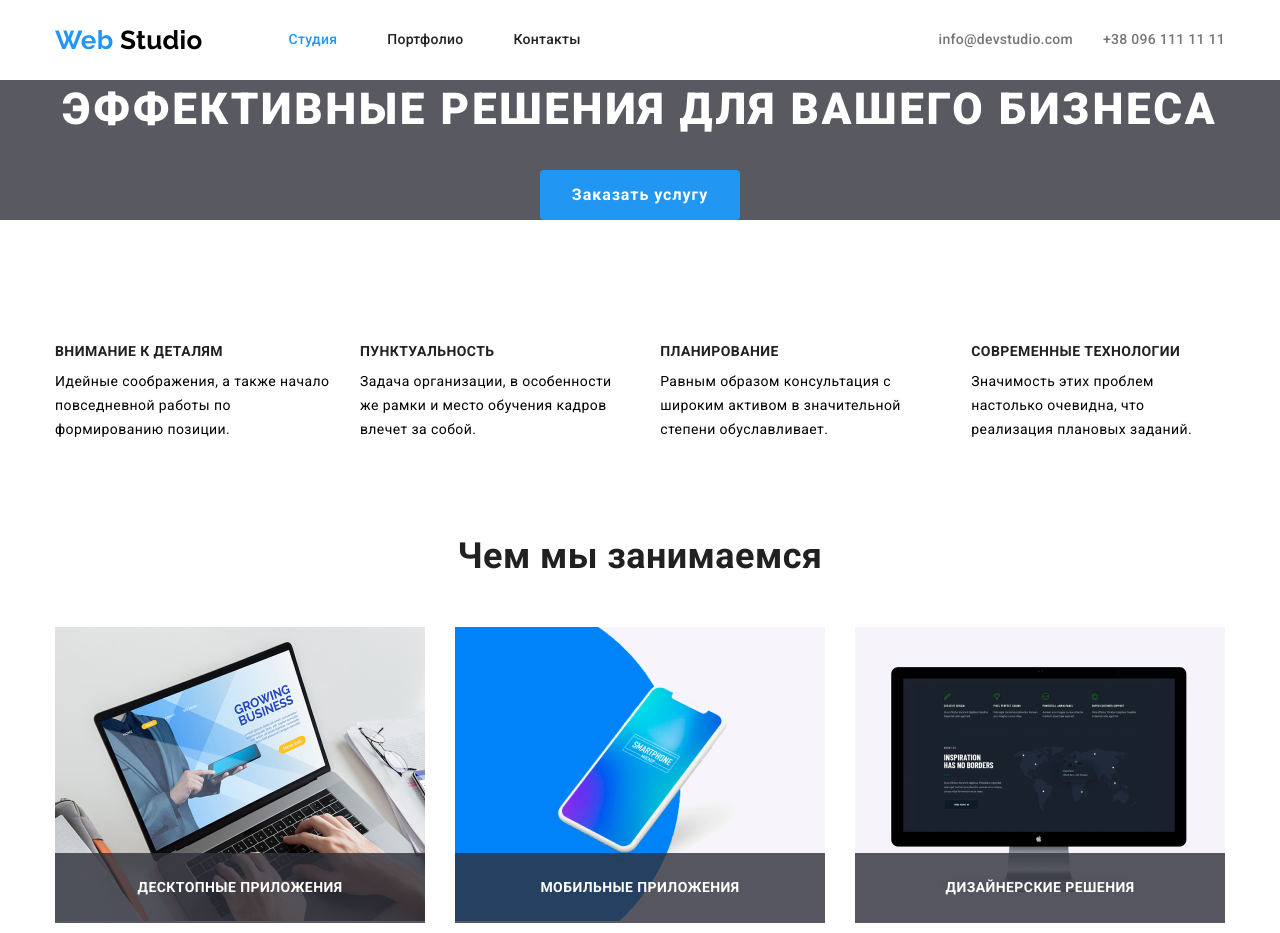
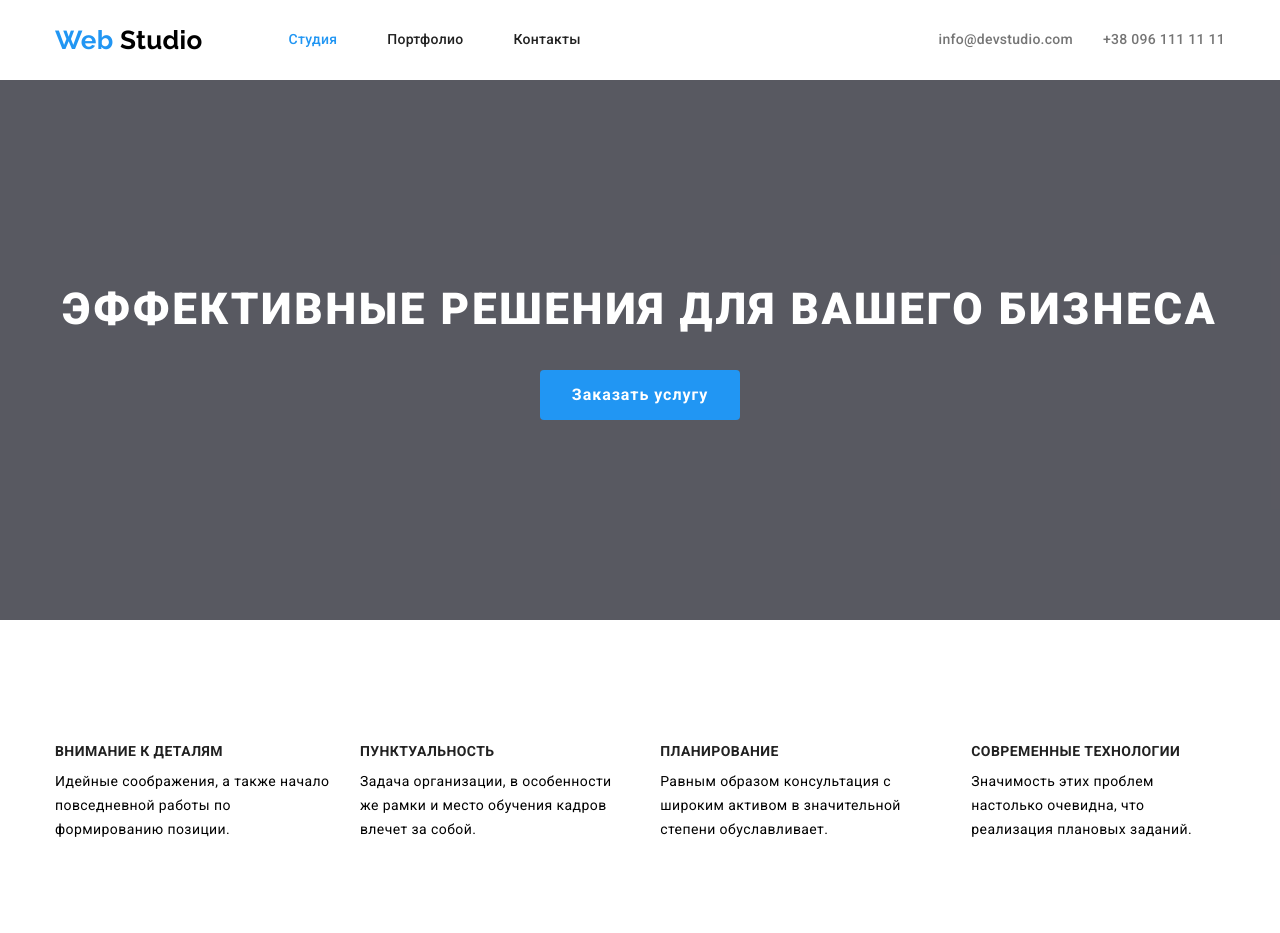
Before and after one commit to marinastriukova/goit-markup-hw-03, a plain HTML site: page index.html in a window 1280 px wide. Shown: the top 933 px of the page. Drawn offline with nearby package versions, Linux system fonts and the light colour scheme.

Commit message:
исправление ошибок

```diff
--- a/css/style.css
+++ b/css/style.css
@@ -158,6 +158,7 @@ header{
     letter-spacing: 0.06em;
     text-transform: uppercase;
     margin-bottom: 30px;
+
 }
 
 .hero .button{
@@ -166,9 +167,7 @@ header{
     font-size: 16px;
     line-height: 1.87;
     letter-spacing: 0.06em;
-}
 
-.button{
     padding-top: 10px;
     padding-bottom: 10px;
     background-color: var(--accent-color);
@@ -179,7 +178,10 @@ header{
     margin-left: auto;
 }
 
-
+.hero .hero-container{
+    padding-top: 200px;
+    padding-bottom: 200px;
+}
 
 /*Особенности*/
 .section{
@@ -238,7 +240,7 @@ header{
     padding-bottom: 27px;
     margin: 0;
     position: relative;
-    margin-top: -71px;
+    margin-top: -72px;
 }
 
 
--- a/index.html
+++ b/index.html
@@ -42,8 +42,10 @@
         <main>
             <!-- Герой -->
             <section class="hero">
-               <h1 class="hero-title">Эффективные решения для вашего бизнеса</h1>
-               <a class="button" href="">Заказать услугу</a>
+               <div class="hero-container">
+                    <h1 class="hero-title">Эффективные решения для вашего бизнеса</h1>
+                    <a class="button" href="">Заказать услугу</a>
+               </div>
             </section>
 
             <!-- Особенности -->
```
